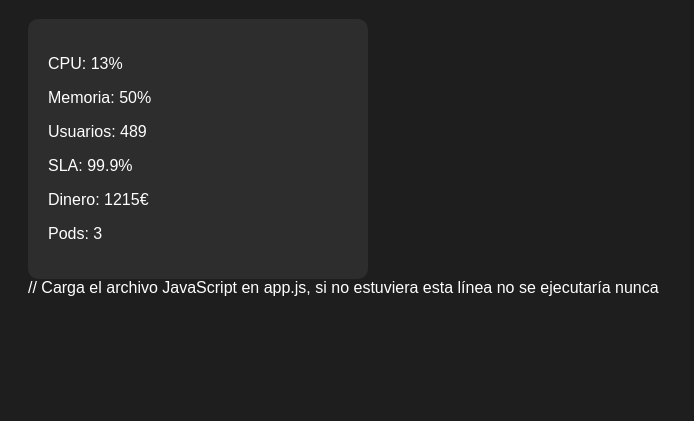
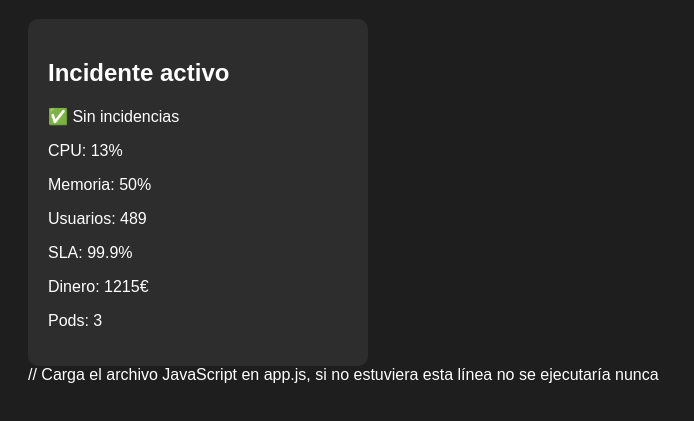
Before and after one commit to mariajogomezz/noc-engineer-game, a website: page public/index.html in a window 1280 px wide. Shown: the part 89-510 px from the top of the page, without its empty margins (0-694 px from the left). Drawn offline with Linux system fonts and the light colour scheme.

Commit message:
Add incident status section to index.html

```diff
--- a/public/index.html
+++ b/public/index.html
@@ -9,6 +9,10 @@
 <body>
   <h1>NOC Engineer Game</h1>
   <div class="panel">
+    <h2> Incidente activo</h2>
+    <p id="incident">
+      ✅ Sin incidencias
+    </p>
     <p>CPU: <span id="cpu">30</span>%</p>
     <p>Memoria: <span id="memory">40</span>%</p>
     <p>Usuarios: <span id="users">500</span></p>
```
